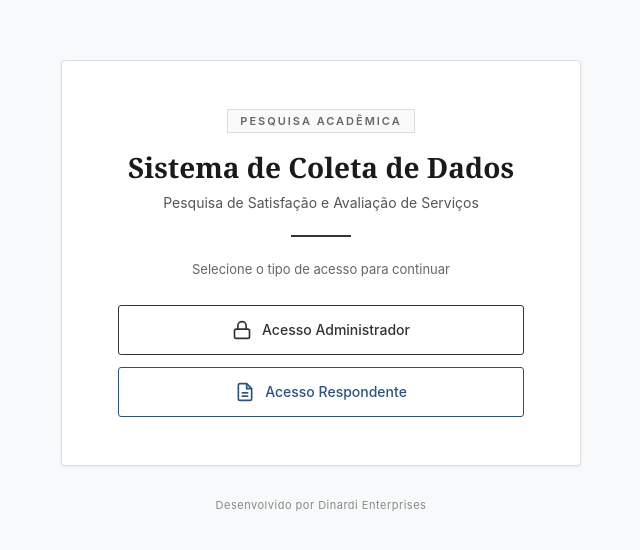
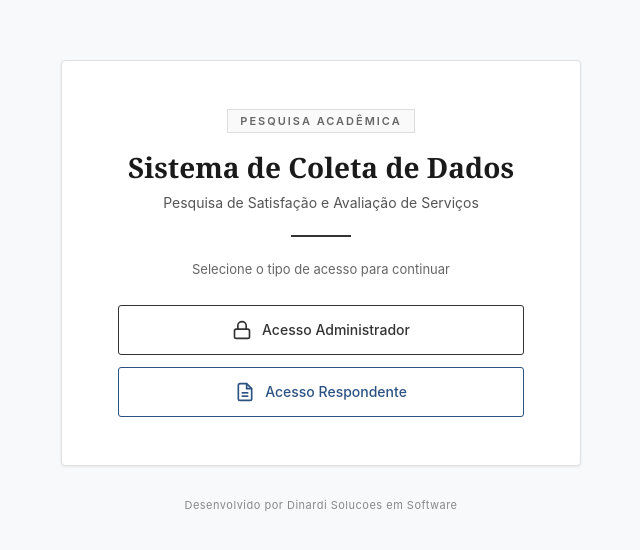
Before and after one commit to WillDavid/Projeto-de-Pesquisa, a Vue app: page / in a window 1280 px wide. Shown: the part 114-664 px from the top of the page, without its empty margins (319-959 px from the left). Built offline with nearby package versions, Linux system fonts and the light colour scheme.

Commit message:
Atualiza nome para Dinardi Solucoes em Software

```diff
--- a/src/views/HomeView.vue
+++ b/src/views/HomeView.vue
@@ -56,7 +56,7 @@ export default {
         </div>
 
         <footer class="home-footer">
-            <p>Desenvolvido por Dinardi Enterprises</p>
+            <p>Desenvolvido por Dinardi Solucoes em Software</p>
         </footer>
     </div>
 </template>
```
